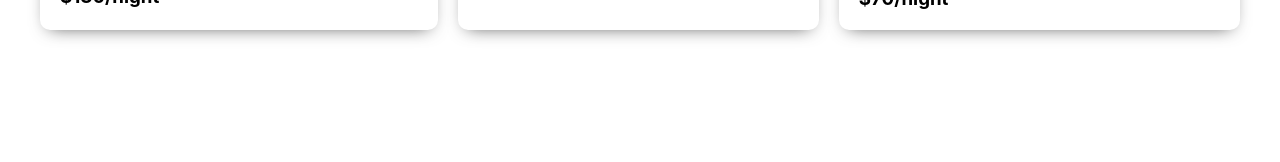
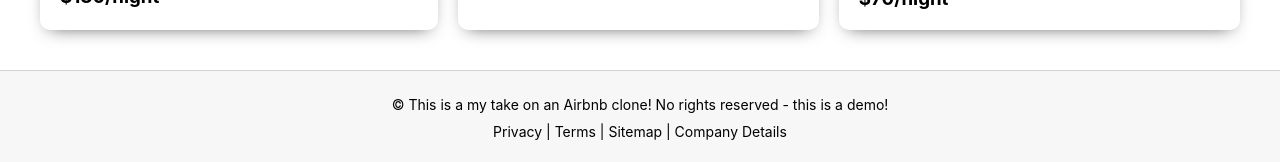
Before and after one commit to ColinJR95/book-it, a React (Create React App) app: page / in a window 1280 px wide. Shown: the part 1547-1709 px from the top of the page. Before the commit the page ends 1617 px from the top, so only its background shows below. Built offline with nearby package versions, Linux system fonts and the light colour scheme.

Commit message:
completing the homepage

```diff
--- a/src/App.js
+++ b/src/App.js
@@ -2,6 +2,7 @@ import React from 'react';
 import './App.css';
 import Home from './Home'
 import Header from './Header'
+import Footer from './Footer'
 
 function App() {
   return (
@@ -14,6 +15,7 @@ function App() {
 
 <Header />
 <Home />
+<Footer />
 
 { /* HOME */}
     {/* Header */}
--- /dev/null
+++ b/src/Footer.css
@@ -0,0 +1,13 @@
+.footer {
+	border-top:1px solid lightgray;
+	padding: 20px;
+	background-color: #f7f7f7;
+	bottom: 0;
+	text-align: center;
+	bottom:0;
+}
+
+.footer > p {
+	padding: 5px;
+	font-size: 14px;
+}
--- /dev/null
+++ b/src/Footer.js
@@ -0,0 +1,14 @@
+import React from 'react'
+import './Footer.css'
+
+function Footer() {
+	return (
+		<div className='footer'>
+			<p> © This is a my take on an Airbnb clone!
+			No rights reserved - this is a demo! </p>
+			<p> Privacy | Terms | Sitemap | Company Details </p>
+		</div>
+	)
+}
+
+export default Footer
--- a/src/Home.js
+++ b/src/Home.js
@@ -14,7 +14,7 @@ function Home() {
 
 	 		<div className="home_section">
 	 			<Card
-			 		src="https://www.incimages.com/uploaded_files/image/1920x1080/shutterstock_500593225_354026.jpg"
+			 		src="https://cdn.mindful.org/leadership.png?q=80&fm=jpg&fit=crop&w=1400&h=875"
 	                title="Online Experiences"
 	                description="Unique activities we can do together, led by a world of hosts."/>
 	 			<Card
```
